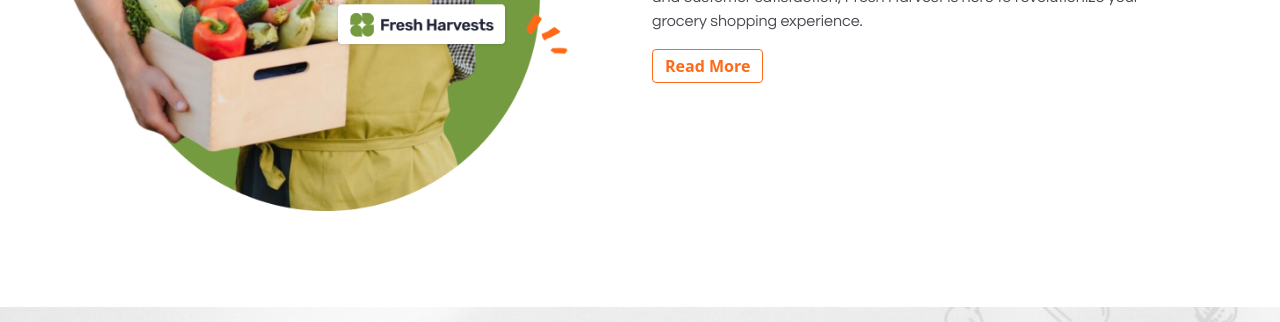
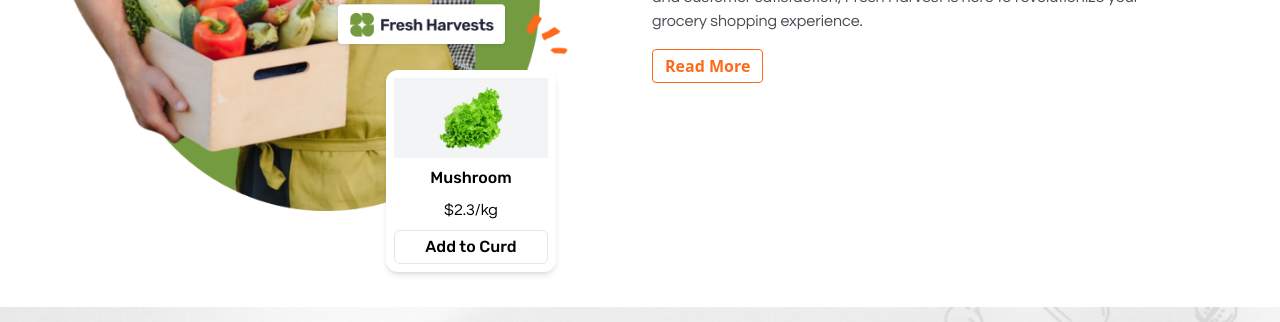
Before and after one commit to AlmasWD09/fresh-harvests-website, a React (Vite) app: page / in a window 1280 px wide. Shown: the part 1411-1733 px from the top of the page. Built offline with nearby package versions, Linux system fonts and the light colour scheme; no server answers.

Commit message:
about section design update

```diff
--- a/src/pages/home/about/About.jsx
+++ b/src/pages/home/about/About.jsx
@@ -5,13 +5,27 @@ const About = () => {
     <>
       <section className="container mx-auto px-6 ">
         <div className="flex flex-col lg:flex-row justify-center items-center gap-6">
-          <div className="w-full lg:w-[50%] flex justify-center ">
+          <div className="relative w-full lg:w-[50%] flex justify-center ">
+            <div>
             <img
               className="w-full object-cover"
               src="/images/about/about01.png"
               alt="about"
             />
+            </div>
+
+           <div className="absolute w-[28%] bg-white shadow-md flex flex-col justify-center items-center text-center rounded-xl top-[75%] left-[60%] p-2 space-y-2">
+           <img
+              className="bg-gray-100 w-full h-20 object-contain"
+              src="/images/about/about02.png"
+              alt="about"
+            />
+            <h4 className="font-Rubik font-medium">Mushroom</h4>
+            <p className="font-Questrial">$2.3/kg</p>
+            <button className="w-full font-Rubik font-medium border rounded-md py-1 hover:bg-[#FF6A1A] hover:text-white">Add to Curd</button>
+           </div>
           </div>
+
           <div className="w-full lg:w-[50%] space-y-4">
           <button className="text-primary bg-primary/10 font-medium py-1 px-2 rounded">About Us</button>
             <h3 className="font-Rubik font-medium text-3xl md:text-4xl lg:text-5xl">About Fresh Harvest</h3>
```
Also changed, not shown: public/images/about/about02.png (renamed from public/images/16.png).
